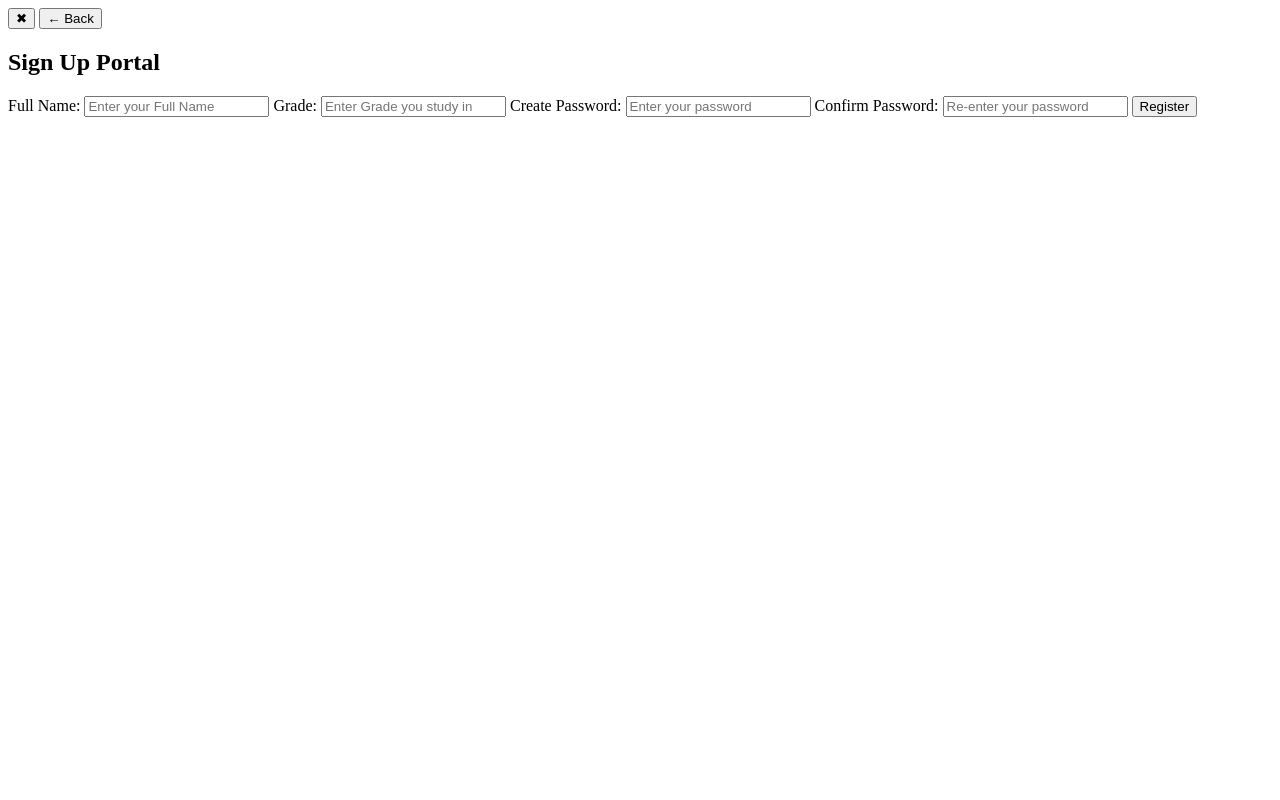
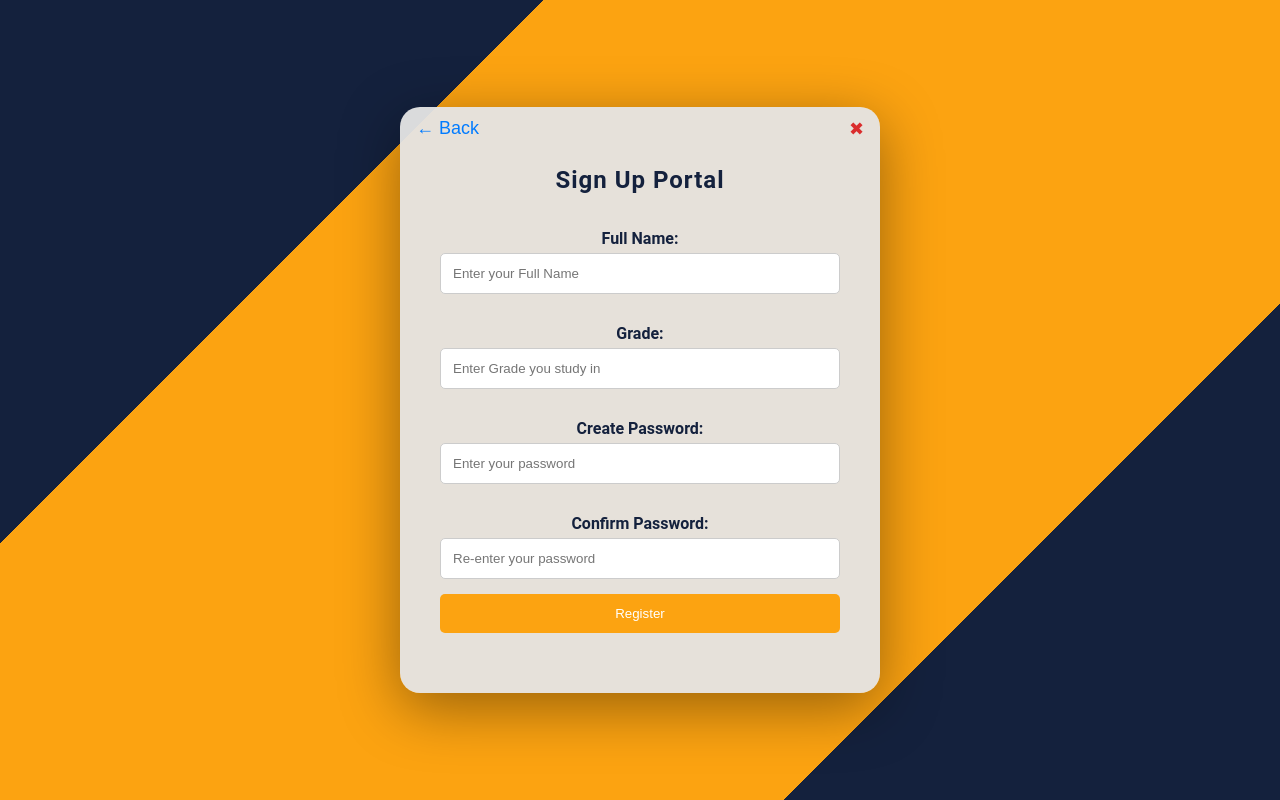
Before and after one commit to Madhavk06/Test-Hub-scm, a plain HTML site: page signup2.html in a window 1280 px wide. Drawn offline with Linux system fonts and the light colour scheme.

Commit message:
Add files via upload

```diff
--- /dev/null
+++ b/signup.css
@@ -0,0 +1,149 @@
+
+
+
+body {
+    background-color: #14213d;
+    background-image: linear-gradient(135deg, #14213d 25%, #fca311 25%, #fca311 50%, #14213d 50%, #14213d 75%, #fca311 75%, #fca311 100%);
+    background-size: 200% 200%;
+    animation: gradientAnimation 6s ease infinite;
+    display: flex;
+    justify-content: center;
+    align-items: center;
+    height: 100vh;
+    margin: 0;
+    font-family: 'Roboto', sans-serif;
+}
+
+@keyframes gradientAnimation {
+    0% { background-position: 0% 50%; }
+    50% { background-position: 100% 50%; }
+    100% { background-position: 0% 50%; }
+}
+.login-container {
+    background-color: rgba(229, 229, 229, 0.95);
+    padding: 40px;
+    border-radius: 20px;
+    box-shadow: 0 15px 60px rgba(0, 0, 0, 0.4);
+    width: 400px;
+    text-align: center;
+
+    position: relative;
+    transition: transform 0.3s ease, box-shadow 0.3s ease;
+}
+
+.login-container:hover {
+    transform: scale(1.03);
+    box-shadow: 0 25px 80px rgba(0, 0, 0, 0.5);
+}
+
+h2 {
+    color: #14213d;
+    font-weight: bold;
+    margin-bottom: 20px;
+    letter-spacing: 1px;
+}
+
+.login-form {
+    display: flex;
+    flex-direction: column;
+}
+
+.login-form label {
+    margin: 15px 0 5px;
+    font-weight: bold;
+    color: #14213d;
+}
+
+.login-form input {
+    padding: 12px;
+    margin-bottom: 15px;
+    border: 1px solid #ccc;
+    border-radius: 5px;
+    transition: border-color 0.3s, box-shadow 0.3s;
+}
+
+.login-form input:focus {
+    border-color: #fca311;
+    outline: none;
+    box-shadow: 0 0 5px rgba(252, 163, 17, 0.5);
+}
+
+.login-form button {
+    padding: 12px;
+    background-color: #fca311;
+    color: #fff;
+    border: none;
+    border-radius: 5px;
+    cursor: pointer;
+    transition: background-color 0.3s, transform 0.3s;
+    margin-bottom: 20px;
+}
+
+.login-form button:hover {
+    background-color: #e59400;
+    transform: translateY(-3px);
+}
+
+.register-button {
+    padding: 10px;
+    background-color: #28a1a7;
+    color: #fff;
+    border: none;
+    border-radius: 5px;
+    cursor: pointer;
+    transition: background-color 0.3s ease, transform 0.3s;
+    margin-top: 10px;
+}
+
+.register-button:hover {
+    background-color: #218838;
+    transform: translateY(-3px);
+}
+
+.close-button {
+    position: absolute;
+    top: 10px;
+    right: 10px;
+    background: none;
+    border: none;
+    font-size: 18px;
+    color: rgb(218, 44, 44);
+    cursor: pointer;
+    transition: background-color 0.3s ease, transform 0.3s;
+}
+
+.close-button:hover {
+    background-color: rgba(218, 44, 44, 0.5);
+    border-radius: 5px;
+    transform: scale(1.1);
+}
+
+.back-button {
+    position: absolute;
+    top: 10px;
+    left: 10px;
+    background: none;
+    border: none;
+    font-size: 18px;
+    color: #007bff;
+    cursor: pointer;
+    transition: background-color 0.3s ease, transform 0.3s;
+}
+
+.back-button:hover {
+    background-color: rgba(0, 123, 255, 0.5);
+    border-radius: 5px;
+    transform: scale(1.1);
+}
+
+
+@media (max-width: 500px) {
+    .login-container {
+        width: 90%;
+        padding: 20px;
+    }
+
+    .login-form button, .register-button {
+        padding: 10px;
+    }
+}
```
Also changed, not shown: dash.css (+11 -11 lines), dash.html (+2 -2 lines), guidefee.html (added, +40 -0 lines), signup.html (added, +51 -0 lines).
